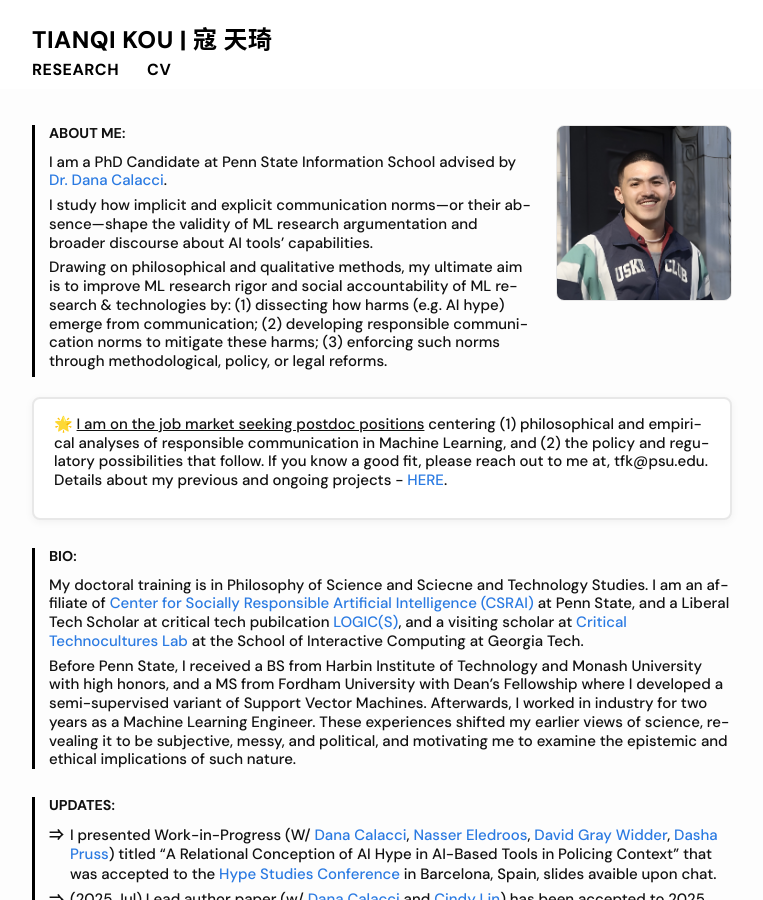
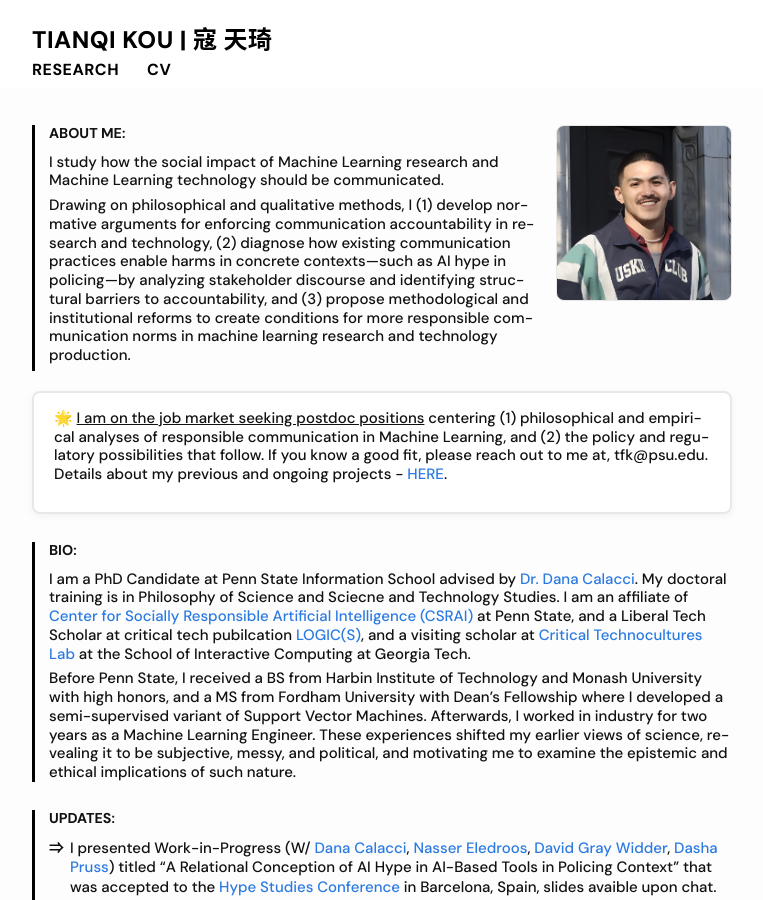
Before and after one commit to koutianqi/koutianqi.github.io, a Jekyll site: the page built from index.markdown, in a window 1280 px wide and 900 px high. Shown: the whole window, without its empty margins (258-1021 px from the left). Built offline with Jekyll 4.4.1, drawn with Linux system fonts in a browser that asks for light colours.

Commit message:
Update index.markdown

```diff
--- a/index.markdown
+++ b/index.markdown
@@ -9,11 +9,9 @@
   <h2 class="mobile-only"><strong>ABOUT ME</strong>:</h2>
 
 
-I am a PhD Candidate at Penn State Information School advised by [Dr. Dana Calacci](https://www.dcalacci.net).
+I study how the social impact of Machine Learning research and Machine Learning technology should be communicated.
 
-I study how implicit and explicit communication norms—or their absence—shape the validity of ML research argumentation and broader discourse about AI tools’ capabilities.
-
-Drawing on philosophical and qualitative methods, my ultimate aim is to improve ML research rigor and social accountability of ML research & technologies by: (1) dissecting how harms (e.g. AI hype) emerge from communication; (2) developing responsible communication norms to mitigate these harms; (3) enforcing such norms through methodological, policy, or legal reforms.
+Drawing on philosophical and qualitative methods, I (1) develop normative arguments for enforcing communication accountability in research and technology, (2) diagnose how existing communication practices enable harms in concrete contexts—such as AI hype in policing—by analyzing stakeholder discourse and identifying structural barriers to accountability, and (3) propose methodological and institutional reforms to create conditions for more responsible communication norms in machine learning research and technology production.
 
   </div>
   <img class="headshot" src="{{ "/assets/img/headshot_crop.jpg" | relative_url }}" alt="Headshot" />
```
Also changed, not shown: other parts of index.markdown (+1 -1 lines).
